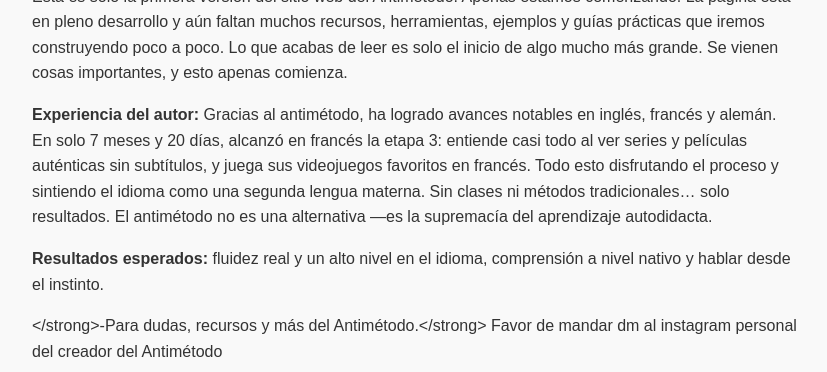
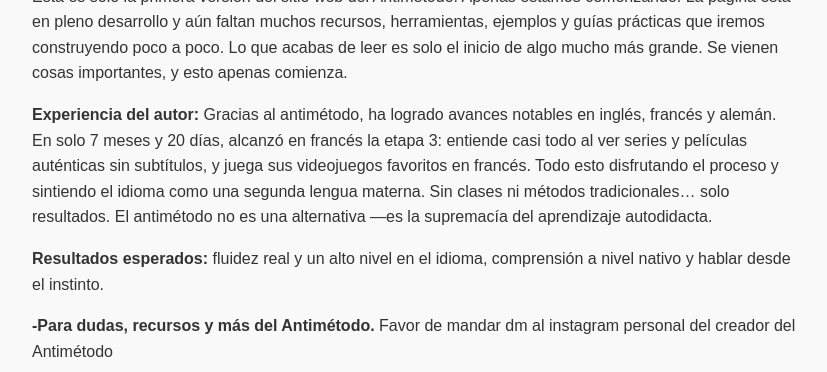
Before and after one commit to LuiseM93/ElAntimetodo, a Jekyll site: the page built from index.md, in a window 1280 px wide and 900 px high, scrolled down 7238 px, cut to the strip 0-372 px from the top of the window. Shown: the whole strip, without its empty margins (224-1051 px from the left). Built offline with Jekyll 4.4.1, drawn with Linux system fonts in a browser that asks for light colours.

Commit message:
Update index.md

```diff
--- a/index.md
+++ b/index.md
@@ -325,7 +325,7 @@ description: Aprende idiomas de forma natural con el enfoque del input comprensi
 
 <p><strong>Resultados esperados:</strong> fluidez real y un alto nivel en el idioma, comprensión a nivel nativo y hablar desde el instinto.</p>
 
-    <p></strong>-Para dudas, recursos y más del Antimétodo.</strong> Favor de mandar dm al instagram personal del creador del Antimétodo<p>
+    <p><strong>-Para dudas, recursos y más del Antimétodo.</strong> Favor de mandar dm al instagram personal del creador del Antimétodo<p>
 
     <div style="margin-top: 2rem; text-align: center;">
       <img src="https://st3.depositphotos.com/7863750/16494/i/450/depositphotos_164949208-stock-photo-cat-architect-with-house-model.jpg"
```
